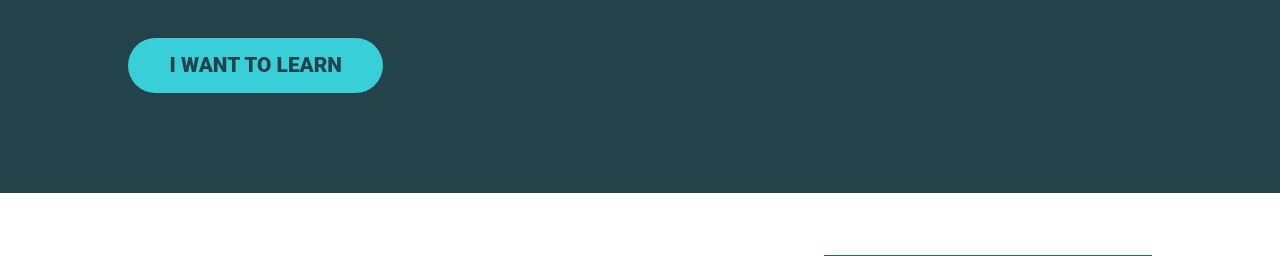
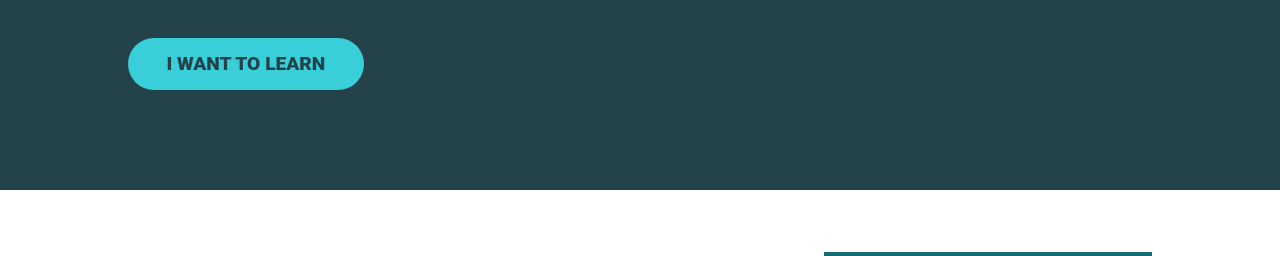
Before and after one commit to chinaemerem-aneke/Navigation-Menu, a plain HTML site: page index.html in a window 1280 px wide. Shown: the part 422-678 px from the top of the page. Drawn offline with Linux system fonts and the light colour scheme.

Commit message:
update style.css

```diff
--- a/style.css
+++ b/style.css
@@ -18,7 +18,7 @@
 body {
   margin: 0;
   font-family: "Roboto", sans-serif;
-  font-size: 1.3rem;
+  font-size: 1.2rem;
 }
 
 img {
@@ -26,7 +26,7 @@ img {
 }
 
 h1 {
-  font-size: 3rem;
+  font-size: 2rem;
   margin-top: 0;
 }
 
@@ -35,13 +35,14 @@ h1 {
 }
 
 .btn {
+  font-size: 1.1rem;
   display: inline-block;
   text-decoration: none;
   text-transform: uppercase;
   color: #23424a;
   font-weight: 900;
   background-color: #38cfd9;
-  padding: 0.75em 2em;
+  padding: 0.5em 1.5em;
   border-radius: 100px;
 }
 
@@ -196,6 +197,20 @@ header {
 }
 
 @media (min-width: 800px) {
+
+  body {
+    font-size: 1.3rem;
+  }
+
+  h1 {
+    font-size: 3rem;
+  }
+
+  .btn {
+    font-size: 1.2rem;
+    padding: 0.75em 2em;
+  }
+
   .nav-toggle {
     display: none;
   }
```
